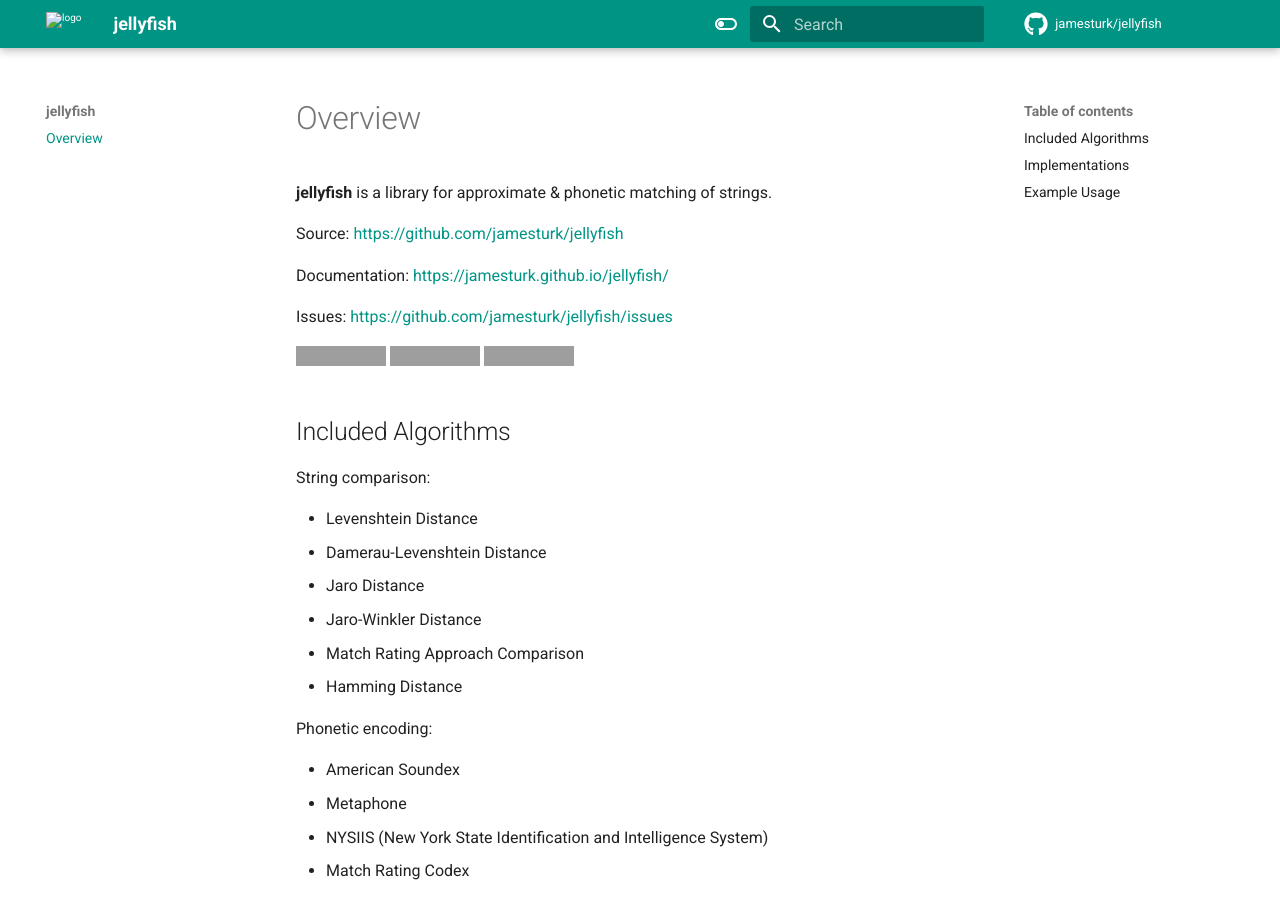
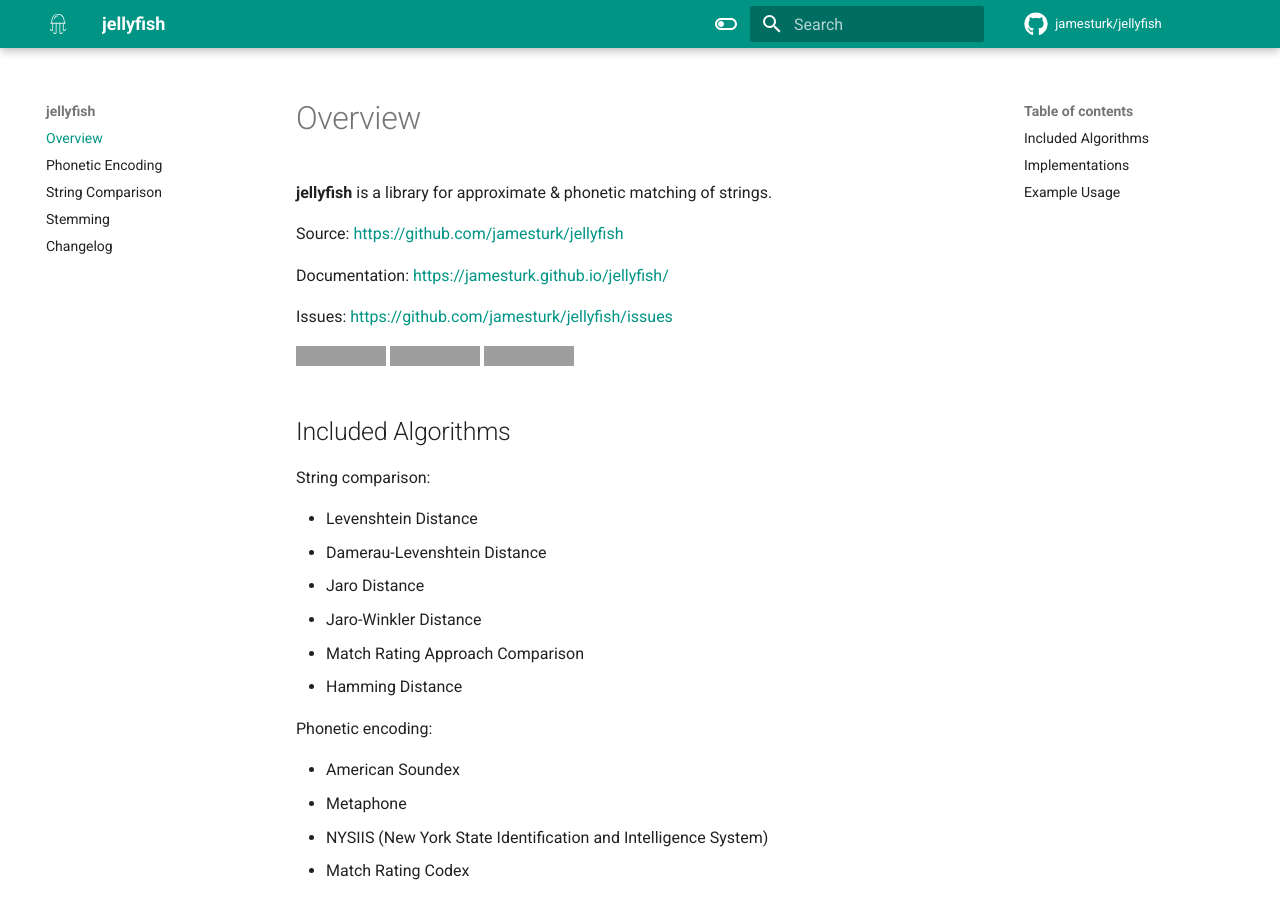
Before and after one commit to jamesturk/jellyfish, an MkDocs documentation site: the page built from docs/index.md, in a window 1280 px wide and 900 px high. Built offline with MkDocs 1.6.1 and Material for MkDocs 9.7.7, drawn with Linux system fonts in a browser that asks for light colours; comment, search, counter and statistics services are not loaded; grey boxes are pictures that could not be loaded.

Commit message:
draft of mkdocs

```diff
--- a/mkdocs.yml
+++ b/mkdocs.yml
@@ -37,7 +37,6 @@ markdown_extensions:
   - pymdownx.highlight
   - pymdownx.tabbed
   - pymdownx.superfences
-  - mkdocs-click
   - toc:
       permalink: true
 plugins:
@@ -47,3 +46,7 @@ extra_css:
   - assets/extra.css
 nav:
   - 'index.md'
+  - 'phonetic.md'
+  - 'comparison.md'
+  - 'stemming.md'
+  - 'changelog.md'
```
Also changed, not shown: docs/assets/white-jellyfish.svg (added), docs/changelog.md (renamed from docs/changelog.rst), docs/comparison.md (renamed from docs/comparison.rst), docs/phonetic.md (renamed from docs/phonetic.rst), docs/stemming.md (renamed from docs/stemming.rst).
